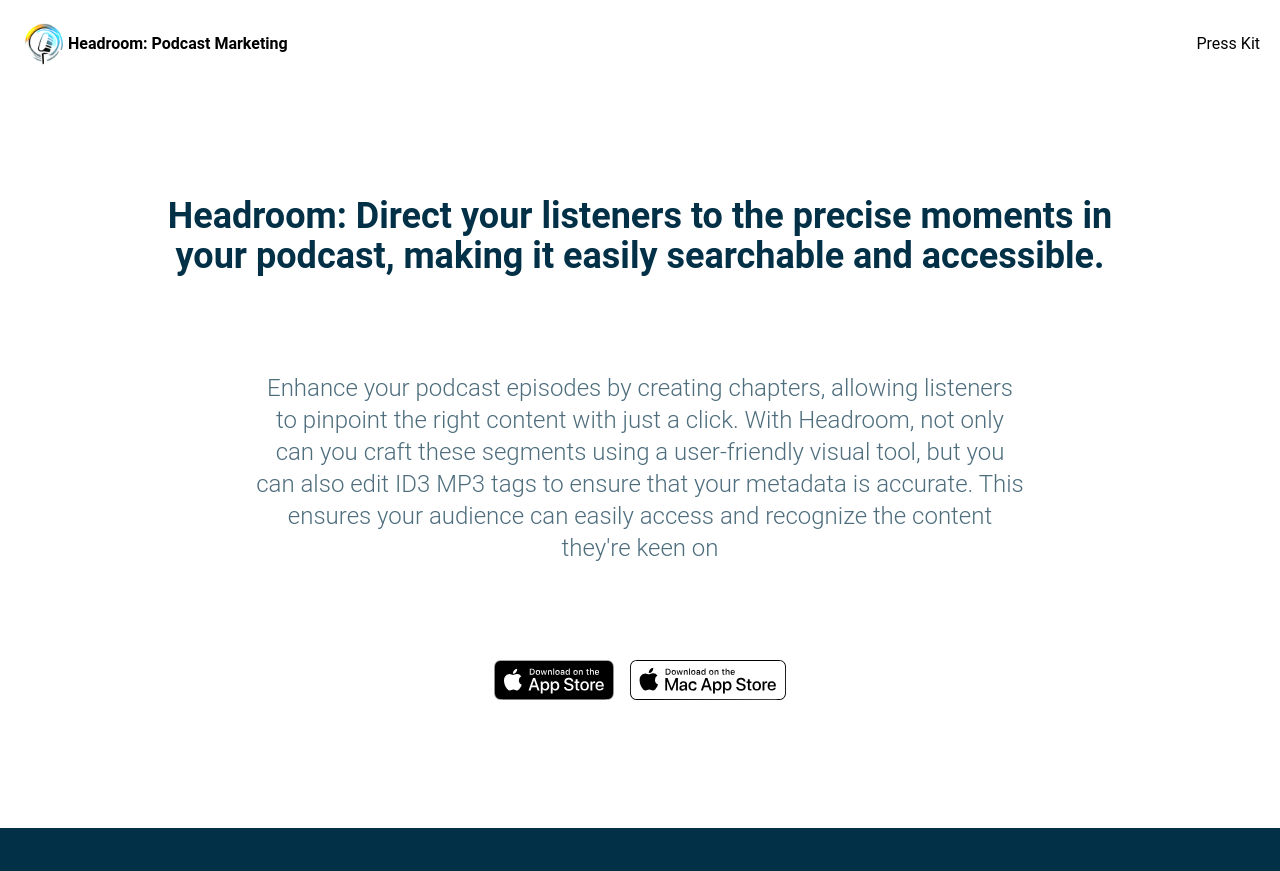
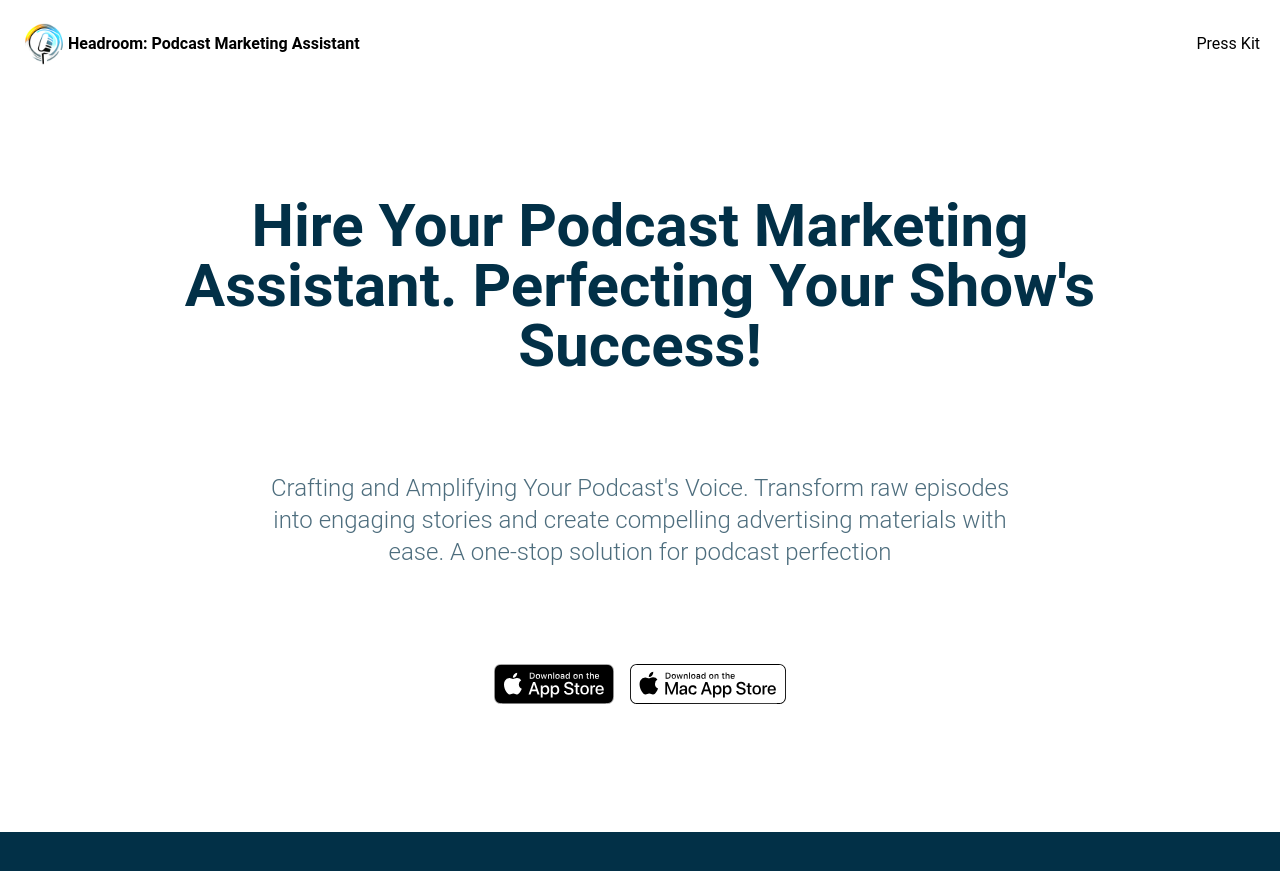
Before and after one commit to ChippStudio/Headroom-Site, a Jekyll site: the page built from index.html, in a window 1280 px wide and 900 px high. Shown: the top 871 px of the window. Built offline with Jekyll 4.4.1, drawn with Linux system fonts in a browser that asks for light colours; nearby versions of some CDN libraries; comment, search, counter and statistics services are not loaded; some of the changed text lies outside the part shown.

Commit message:
Updated screenshots, and texts

```diff
--- a/_config.yml
+++ b/_config.yml
@@ -1,5 +1,5 @@
 #page title
-page_title: 'Headroom: Podcast Marketing'
+page_title: 'Headroom: Podcast Marketing Assistant'
 
 # App Info
 ios_app_id: 6453882470
@@ -8,7 +8,7 @@
 presskit_download_link: https://headroompublic.ams3.digitaloceanspaces.com/Headroom_PressKit.zip
 
 app_icon: images/icon.png
-app_name: 'Headroom: Podcast Marketing'
+app_name: 'Headroom: Podcast Marketing Assistant'
 app_price: Free
 app_description:
 
@@ -23,8 +23,8 @@
     link: https://apps.apple.com/us/app/headroom/id6453882470
 
 # Header
-header_title: 'Headroom: Direct your listeners to the precise moments in your podcast, making it easily searchable and accessible.'
-header_subtitle: Enhance your podcast episodes by creating chapters, allowing listeners to pinpoint the right content with just a click. With Headroom, not only can you craft these segments using a user-friendly visual tool, but you can also edit ID3 MP3 tags to ensure that your metadata is accurate. This ensures your audience can easily access and recognize the content they're keen on
+header_title: Hire Your Podcast Marketing Assistant. Perfecting Your Show's Success!
+header_subtitle: Crafting and Amplifying Your Podcast's Voice. Transform raw episodes into engaging stories and create compelling advertising materials with ease. A one-stop solution for podcast perfection
 
 # Gallery
 gallery:
@@ -53,6 +53,9 @@
     isActive: false
 
 # Features info
+feature_assistant_title: Headroom Assistant
+feature_assistant_phrase: An AI-driven feature within the Headroom app, designed to effortlessly transcribe podcast episodes with a single click. Supporting over 100 languages, it enables podcasters to convert audio content into various text formats such as markdown, plain text, and CSV, enhancing accessibility and simplifying content repurposing
+feature_assistant_image: /images/headroom_assistant.png
 feature_publisher_title: Publishers & Podcasts
 feature_publisher_phrase: Organize your podcasts with publishers—the easiest way to locate and manage all your shows. Streamline your workflow and elevate the listener experience with our intuitive tools.
 feature_publisher_image: /images/publishers_view.png
@@ -73,6 +76,10 @@
     description                           : All processes occur locally on your iPhone or iPad without the need to upload to or download from a server
     fontawesome_icon_name                 : mobile-alt
 
+  - title                                 : AI-Powered on Your Machine
+    description                           : Experience the full suite of AI features - Transcription and more
+    fontawesome_icon_name                 : microphone-alt
+
   - title                                 : No audio encoding or re-encoding
     description                           : Headroom doesn't alter your audio; it only modifies the ID3 tags in your podcast episode
     fontawesome_icon_name                 : compact-disc
@@ -80,6 +87,10 @@
   - title                                 : Multi-Window support
     description                           : Edit multiple episodes simultaneously with our elegant multi-window solution. On Mac or iPad
     fontawesome_icon_name                 : window-restore
+
+  - title                                 : Shortcuts
+    description                           : Utilize keyboard shortcuts to expedite workflow speed
+    fontawesome_icon_name                 : keyboard
 
   - title                                 : Interactive playback and listen back
     description                           : Adjust the playback position and the time frame for new chapters, then listen back. The chapter will always start from the correct location
--- a/_includes/features.html
+++ b/_includes/features.html
@@ -1,5 +1,13 @@
-<div class="space-y-24 xs:pb-24 md:pb-52 xs:pt-12 md:pt-40 xs:px-0 md:px-4">
+<div class="space-y-24 xs:pt-12 md:pt-40 xs:px-0 md:px-4">
     <div class="container items-center mx-auto xs:space-y-16 md:space-y-36">
+        <div class="lg:flex items-center">
+            <img class="xs:max-w-xs md:max-w-md lg:max-w-2xl" src="{{ site.feature_assistant_image | relative_url }}"
+                alt="Headroom: Chapters - chapter view">
+            <div class="space-y-3 pl-36">
+                <div class="text-4xl font-semibold text-headroom">{{ site.feature_assistant_title }}</div>
+                <div class="text-xl text-headroom opacity-70">{{ site.feature_assistant_phrase }}</div>
+            </div>
+        </div>
         <div class="lg:flex items-center">
             <div class="space-y-3 pr-36 xs:pb-14">
                 <div class="text-4xl font-semibold text-headroom">{{ site.feature_publisher_title }}</div>
--- a/_includes/header.html
+++ b/_includes/header.html
@@ -1,5 +1,5 @@
 <div class="md:space-y-24 xs:space-y-12 md:pt-32 xs:pt-16 md:pb-32 xs:pb-24 px-3 text-center mx-auto">
-    <div class="xs:text-4xl md:text-4xl text-headroom font-bold text-center max-w-5xl mx-auto items-center space-x-4">
+    <div class="xs:text-4xl md:text-6xl text-headroom font-bold text-center max-w-5xl mx-auto items-center space-x-4">
         {{ site.header_title }}
     </div>
 
--- /dev/null
+++ b/_includes/prices.html
@@ -0,0 +1,34 @@
+<div class="space-y-24 xs:pb-24 md:pb-52 xs:pt-12 md:pt-40 xs:px-0 md:px-4">
+    <div class="container items-center mx-auto space-y-14">
+        <div class="text-3xl font-bold">Prices</div>
+    </div>
+
+    <div class="container items-center mx-auto gap-">
+        <div class="grid gap-4 md:grid-cols-2">
+            <div class="py-8">
+                <!-- Pricing Cards Container -->
+                <div class="max-w-4xl mx-auto px-4 sm:px-6 lg:px-8">
+                    <div class="grid gap-4 md:grid-cols-4">
+                        <!-- Hobby Plan -->
+                        <div class="rounded-lg border border-gray-300 p-6"> <!-- Padding for content inside border -->
+                            <h3 class="text-lg font-bold mb-4">Hobby</h3> <!-- Margin for spacing -->
+                            <p class="text-sm text-gray-600 mb-4">The essentials to provide your best work for clients.</p> <!-- Margin for spacing -->
+                            <p class="text-4xl font-bold mb-4">$144/year</p> <!-- Margin for spacing between price and features -->
+                            <ul class="text-sm">
+                                <li class="flex items-center mb-3">
+                                    <span class="text-green-500 mr-2">✓</span> 5 products
+                                </li>
+                                <li class="flex items-center mb-3">
+                                    <span class="text-green-500 mr-2">✓</span> Up to 1,000 subscribers
+                                </li>
+                                <li class="flex items-center">
+                                    <span class="text-green-500 mr-2">✓</span> Basic analytics
+                                </li>
+                            </ul>
+                        </div>
+                    </div>
+                </div>
+            </div>
+        </div>
+    </div>
+</div>
--- a/_layouts/default.html
+++ b/_layouts/default.html
@@ -10,6 +10,7 @@
   <!-- {% include gallery.html %} -->
   {% include gallery_carausel.html %}
   {% include features.html %}
+  {% include prices.html %}
 
   <script type="text/javascript" src="./tw-elements.umd.min.js"></script>
 </body>
```
Also changed, not shown: images/headroom_assistant.png (added), 6 other files.
